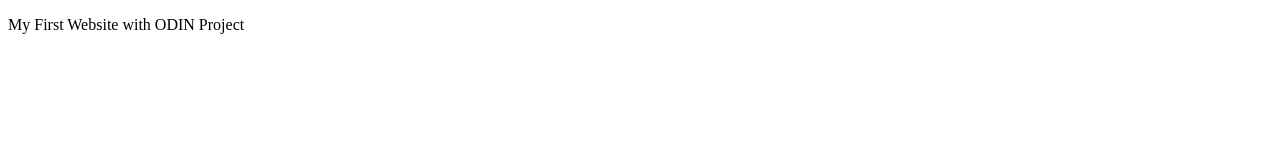
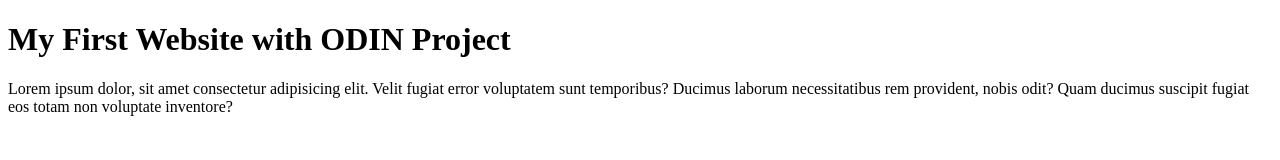
Before and after one commit to jdpaquette/ODIN, a plain HTML site: page My_First_Website/index.html in a window 1280 px wide. Drawn offline with Linux system fonts and the light colour scheme.

Commit message:
edit index

```diff
--- a/My_First_Website/index.html
+++ b/My_First_Website/index.html
@@ -8,6 +8,7 @@
     <title>My First Website</title>
 </head>
 <body>
-    <p>My First Website with ODIN Project</p>
+    <h1>My First Website with ODIN Project</h1>
+    <p>Lorem ipsum dolor, sit amet consectetur adipisicing elit. Velit fugiat error voluptatem sunt temporibus? Ducimus laborum necessitatibus rem provident, nobis odit? Quam ducimus suscipit fugiat eos totam non voluptate inventore?</p>
 </body>
 </html>
```
